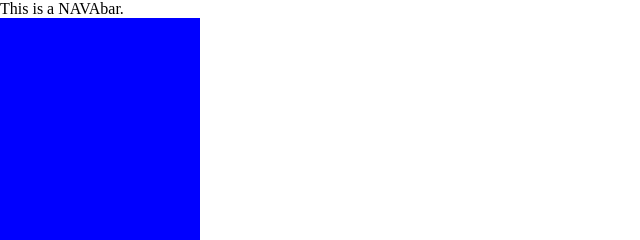
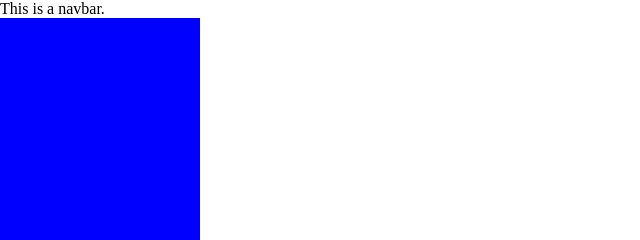
Before and after one commit to Ahtsit/html-practice, a plain HTML site: page day8/day8.html in a window 1280 px wide. Shown: the top 240 px of the page, 0-640 px from the left. Drawn offline with Linux system fonts and the light colour scheme.

Commit message:
Update day8.html

```diff
--- a/day8/day8.html
+++ b/day8/day8.html
@@ -7,7 +7,7 @@
     <link rel="stylesheet" href="./day8.css">
 </head>
 <body>
-    <nav>This is a NAVAbar.</nav>
+    <nav>This is a navbar.</nav>
     <div class="main-container">
         <div class="box"></div>
         <div class="box"></div>
```
